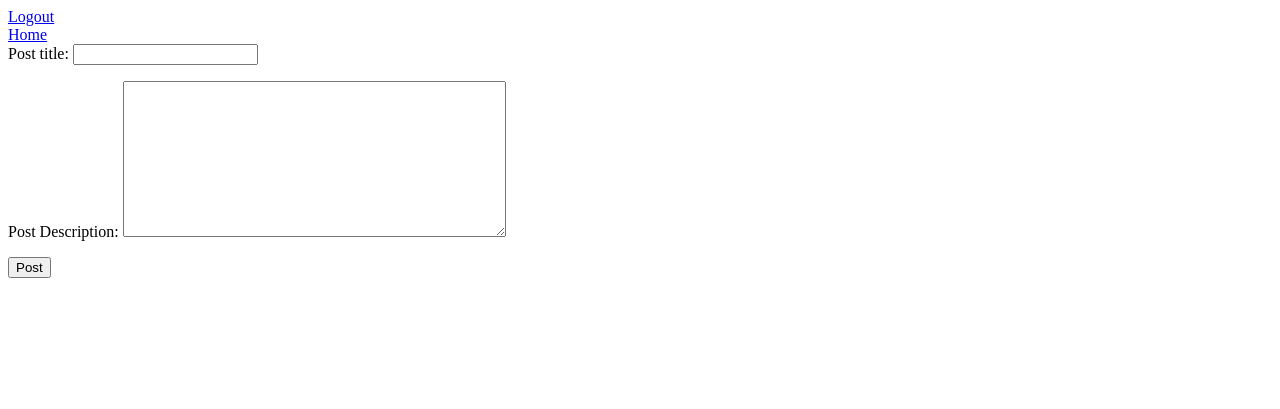
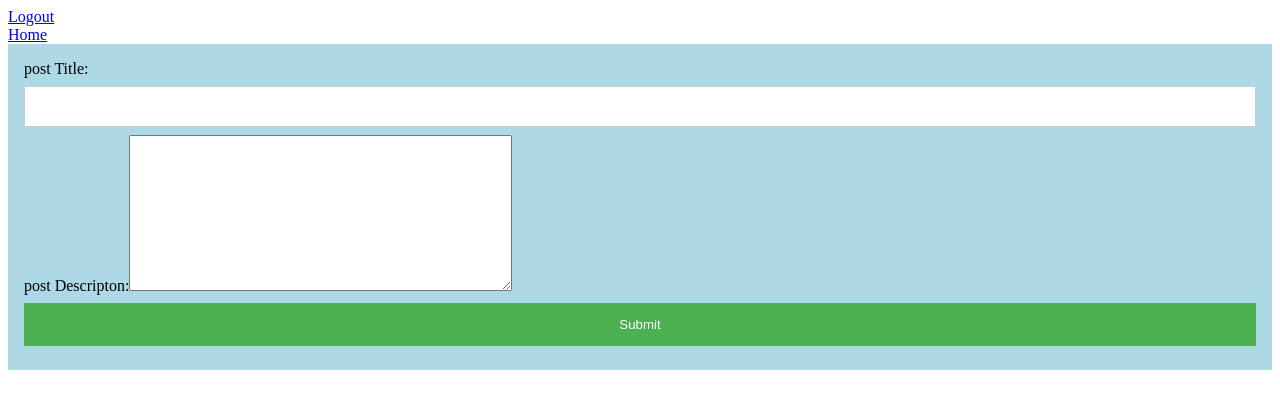
Before and after one commit to tasnimtahsin/coursework, a PHP site: page /dashboard.php in a window 1280 px wide. Shown: the top 409 px of the page. Run offline with PHP 8.4, Linux system fonts and the light colour scheme; the visitor is signed in with stand-in values (Sample User, id 1); data that the repository does not hold is empty.

Commit message:
pushing modified files

```diff
--- a/news/css/style.css
+++ b/news/css/style.css
@@ -1,9 +1,10 @@
+
 body{
-    background-color:gray;
+    background-color:white ;
 }
 
 .menu-area{
-    background-color: white; li
+    background-color: blue; li
 }
 
 
--- a/news/dashboard.php
+++ b/news/dashboard.php
@@ -1,3 +1,86 @@
+<head>
+
+	<style>
+	.form{
+		background-color: lightblue;
+
+		}
+.submit{
+	background-color: #4CAF50;
+    color: white;
+    padding: 14px 20px;
+    margin: 8px 0;
+    border: none;
+    cursor: pointer;
+    width: 100%;
+}
+
+}
+form {
+    border: 3px solid #f1f1f1;
+}
+
+input[type=text], input[type=password] {
+    width: 100%;
+    padding: 12px 20px;
+    margin: 8px 0;
+    display: inline-block;
+    border: 1px solid #ccc;
+    box-sizing: border-box;
+}
+
+button {
+    background-color: #4CAF50;
+    color: white;
+    padding: 14px 20px;
+    margin: 8px 0;
+    border: none;
+    cursor: pointer;
+    width: 100%;
+}
+
+.submit:hover {
+    opacity: 0.8;
+}
+
+.cancelbtn {
+    width: auto;
+    padding: 10px 18px;
+    background-color: #f44336;
+}
+
+.imgcontainer {
+    text-align: center;
+    margin: 24px 0 12px 0;
+}
+
+img.avatar {
+    width: 40%;
+    border-radius: 50%;
+}
+
+.container {
+    padding: 16px;
+}
+
+span.psw {
+    float: right;
+    padding-top: 16px;
+}
+
+/* Change styles for span and cancel button on extra small screens */
+@media screen and (max-width: 300px) {
+    span.psw {
+       display: block;
+       float: none;
+    }
+    .cancelbtn {
+       width: 100%;
+    }
+}
+</style>
+
+</head>
 <?php
 session_start();
 error_reporting("E_ALL^E_NOTICE");
@@ -48,16 +131,22 @@ if($_POST['submit']){
 
 
 
- <form action="dashboard.php" method="post">
-  Post title: <input type="text" name="postTitle" />
-  <p>
-  Post Description: <textarea name="postDec" cols="45" rows="10"></textarea>
-   <p>
 
-   <input type="submit" name="submit" value="Post"/>
+</form>
+<form action="dashboard.php" method="post" class="form">
+<div class="container">
+	post Title:<input type="text" name="postTitle">
+	post Descripton:<textarea name="postDec" cols="45" rows="10"></textarea>
+	<input type="submit" name="submit" class="submit">
+</div>
+</form>
 
 
-     </form>
+
+
+
+
+
 
 
 
--- a/tasnim1/login.php
+++ b/tasnim1/login.php
@@ -96,7 +96,7 @@ echo "sorry your email of password is wrong";
 
 
    <html>
-   <h1 class="h1">member login</h1>
+   <h1 class="h1">new member login</h1>
    <div class="img.avatar">
         <img src="img/avatar.jpg" />
    </div>
```
Also changed, not shown: news/header.php (+4 -8 lines), news/index.php (+13 -1 lines), news/login.php (+83 -8 lines).
